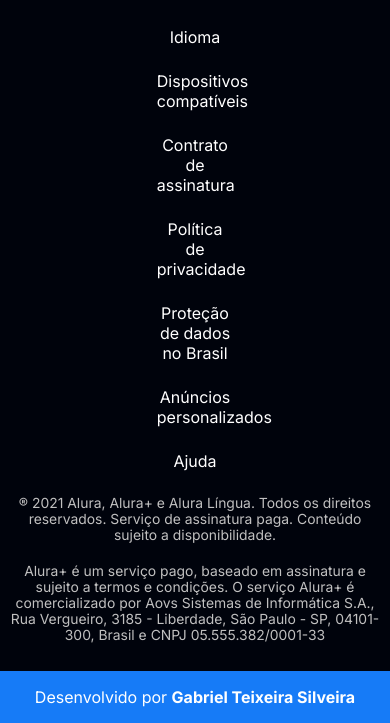
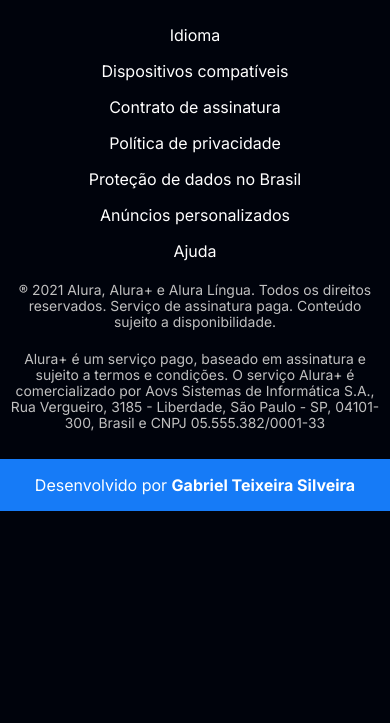
Before and after one commit to gabrielteixeiras/projeto-alura-plus, a plain HTML site: page index.html in a window 390 px wide. Shown: the part 4454-5177 px from the top of the page. After the commit the page ends 4965 px from the top, so only its background shows below. Drawn offline with Linux system fonts and the light colour scheme.

Commit message:
Ajustes novos na responsividade

```diff
--- a/styles/style.css
+++ b/styles/style.css
@@ -260,10 +260,11 @@
     /* CONFIGURAÇÕES FOOTER */
     .footer__lista {
         display: block;
+        margin: 0;
     }
 
     .footer__lista__links {
-        margin-bottom: 1.5em;
+        margin-bottom: 1em;
     }
 
     .footer__links {
@@ -271,7 +272,7 @@
     }
 
     .footer__logo {
-        margin: 2em 0 0.1em 0;
+        margin: 2em 0 1.5em 0;
     }
 
     .footer__texto {
```
